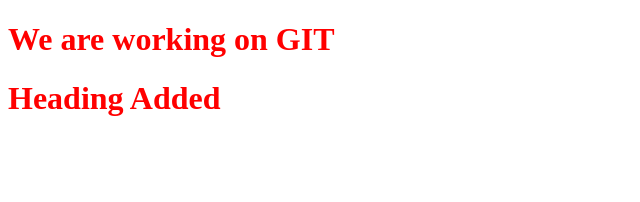
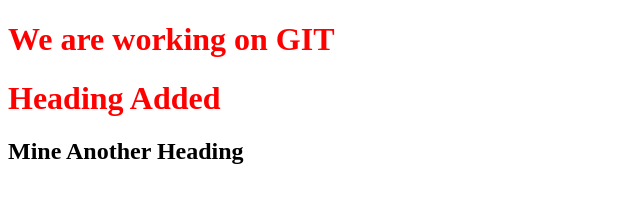
Before and after one commit to MuqeemNasir/git-install, a plain HTML site: page index.html in a window 1280 px wide. Shown: the whole page, without its empty margins (0-640 px from the left). Drawn offline with Linux system fonts and the light colour scheme.

Commit message:
changes done in index.html

```diff
--- a/index.html
+++ b/index.html
@@ -11,6 +11,8 @@
 
     <h1>Heading Added</h1>
 
+    <h2>Mine Another Heading</h2>
+
     <script src="script.js"></script>
 </body>
 </html>
```
